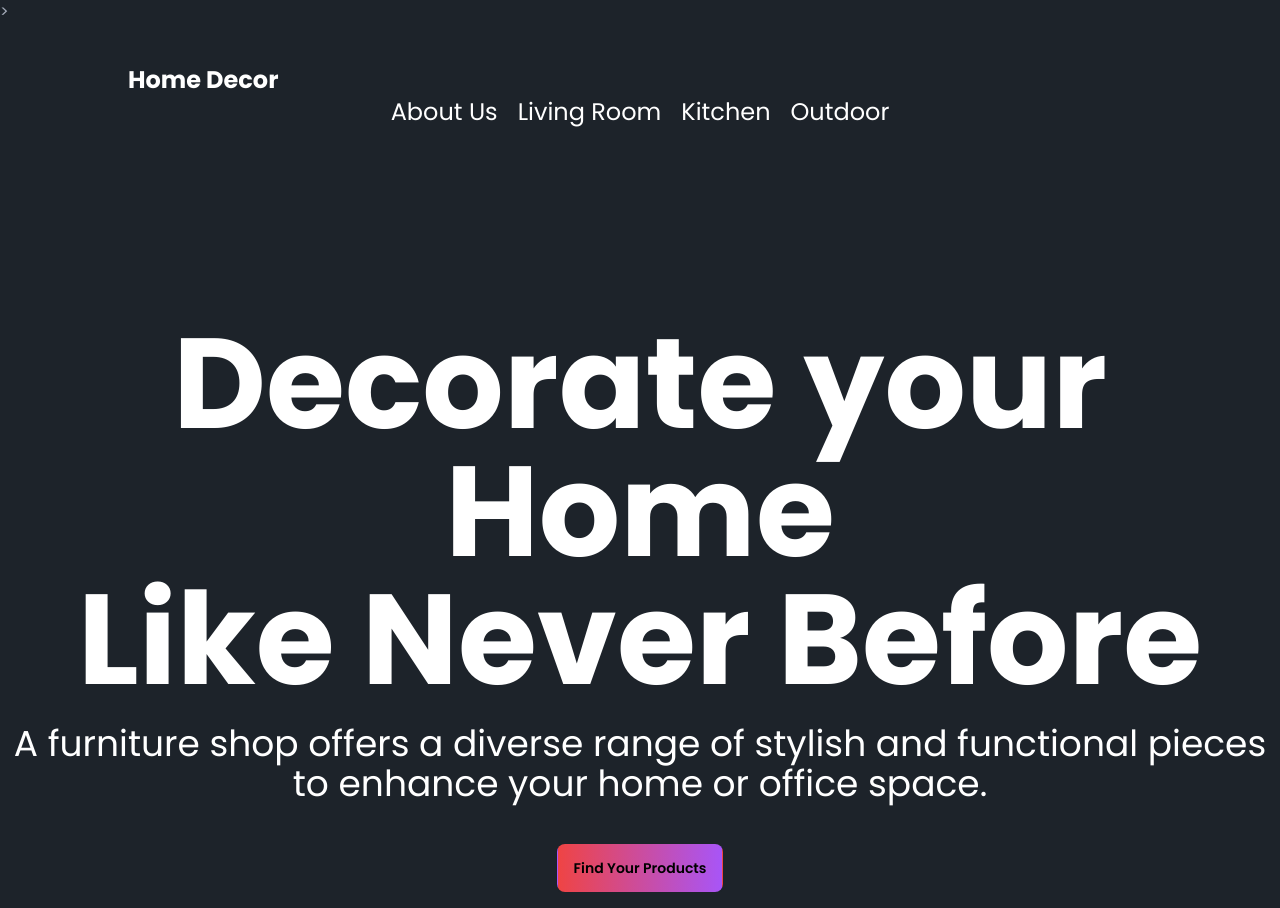
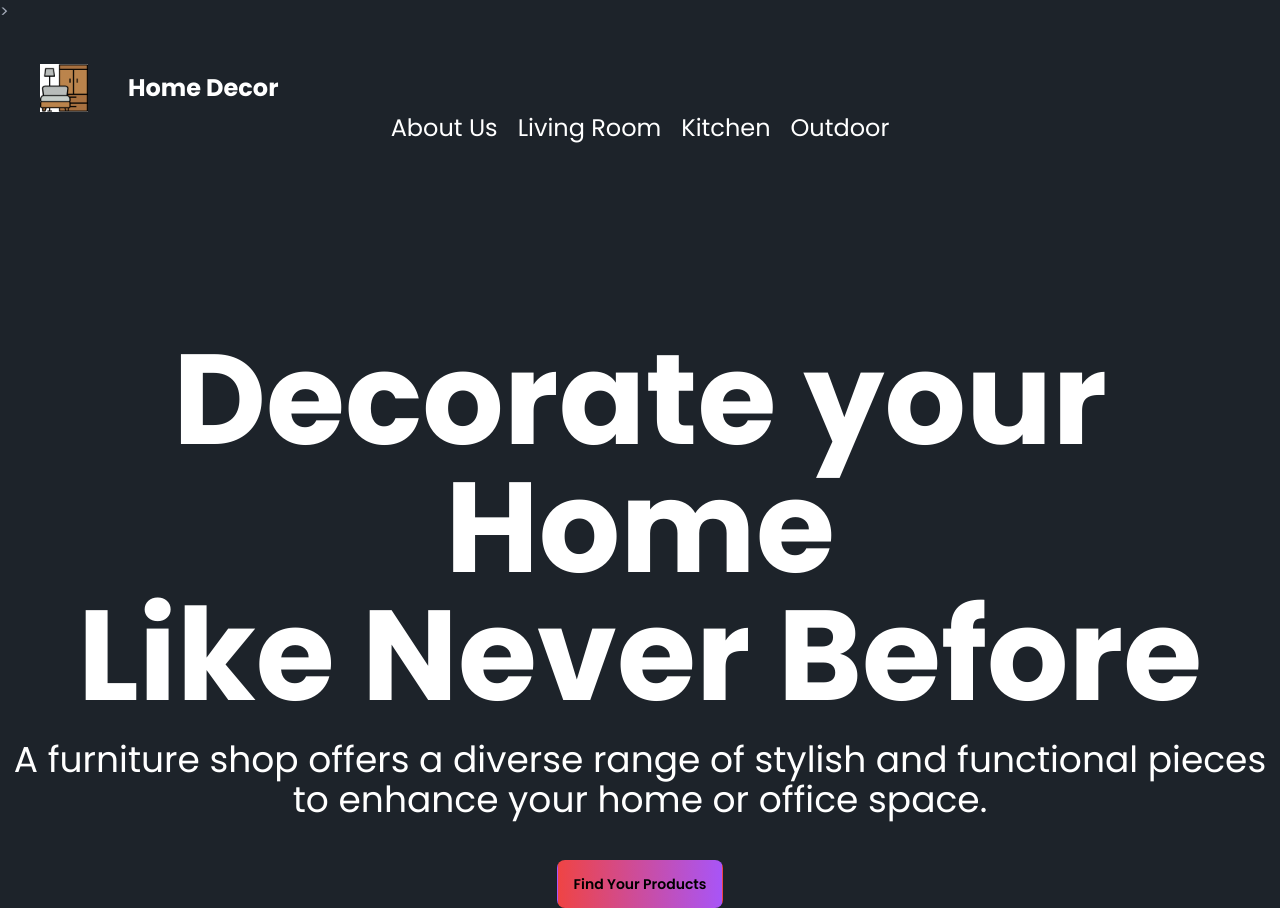
Before and after one commit to Ahmad-Alomgir/Web_programing_task_1, a plain HTML site: page index.html in a window 1280 px wide. Drawn offline with nearby package versions, Linux system fonts and the light colour scheme; the site is published under a folder, as on GitHub Pages, so addresses that start at the root find nothing.

Commit message:
1st task done

```diff
--- a/index.html
+++ b/index.html
@@ -48,7 +48,7 @@
 
 <body>
     <div class="flex items-center">
-        <img class="w-12 mt-10 ml-10 bg-white " src="/images/furniture.png" alt="">
+        <img class="w-12 mt-10 ml-10 bg-white " src="images/furniture.png" alt="">
         <h1 class="text-2xl font-bold mt-10 ml-10 text-white">Home Decor</h2>
     </div>
         <nav class="text-2xl text-white">
```
